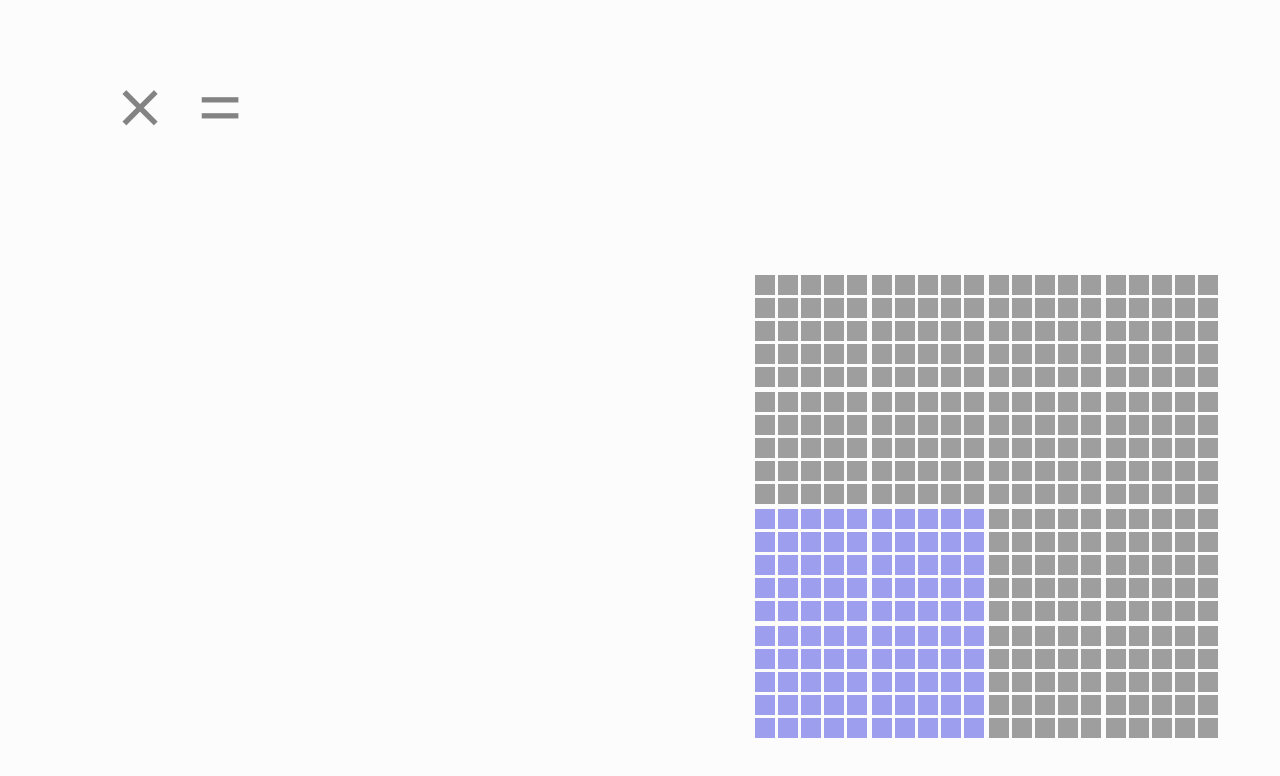
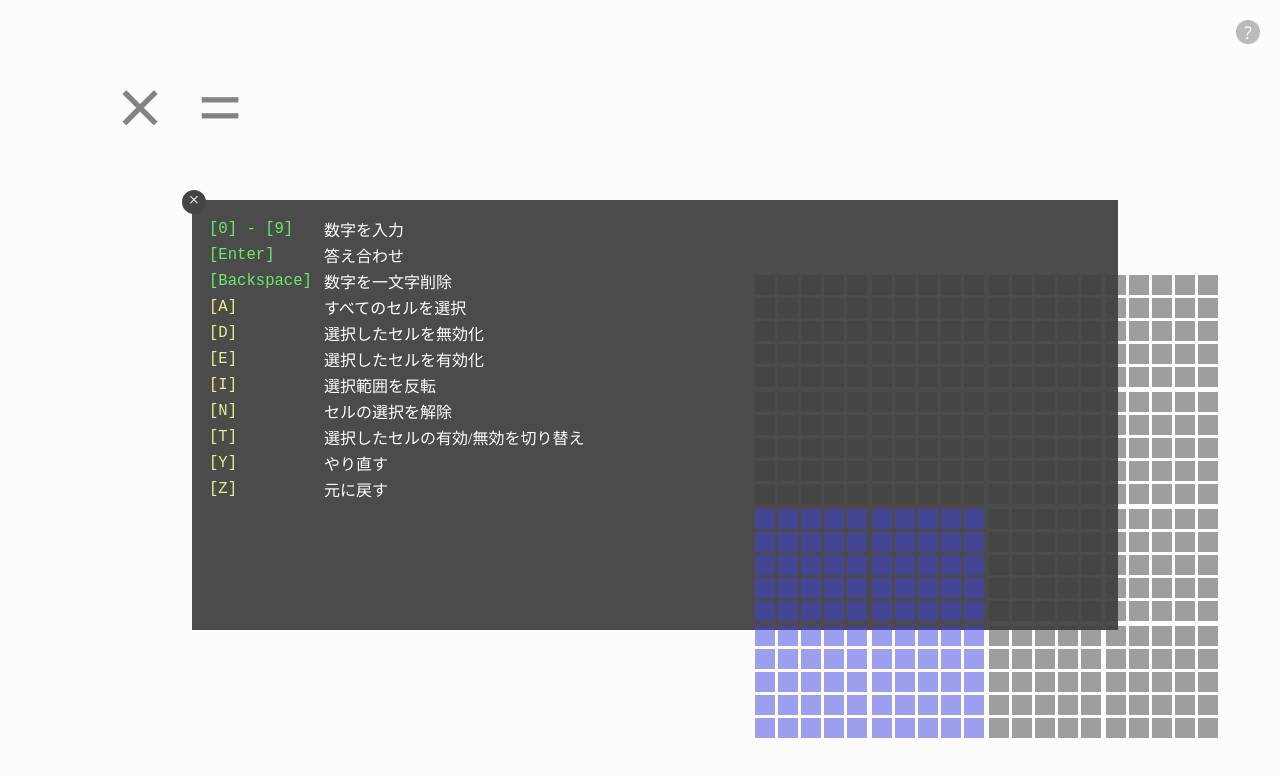
Before and after one commit to ryota-ka/20x20, a plain HTML site: page index.html in a window 1280 px wide. Drawn offline with nearby package versions, Linux system fonts and the light colour scheme.

Commit message:
Improved help window

```diff
--- a/index.html
+++ b/index.html
@@ -22,16 +22,25 @@
     </table>
 
     <div id="help">
-      <ul>
-        <li>0-9: 数字を入力</li>
-        <li>Enter: 答え合わせ</li>
-        <li>Backspace: 一文字削除</li>
-        <li>右下のマスをクリックすると出題される問題を選択できます</li>
-        <li>Shiftを押しながらクリックすると矩形選択ができます</li>
-        <li>IMEがオンになっていると正常に動作しません</li>
-      </ul>
-      <p id="closehelp">close</p>
+      <table id="shortcuts">
+        <tbody>
+          <tr class="important"><td>[0] - [9]</td><td>数字を入力</td></tr>
+          <tr class="important"><td>[Enter]</td><td>答え合わせ</td></tr>
+          <tr class="important"><td>[Backspace]</td><td>数字を一文字削除</td></tr>
+          <tr><td>[A]</td><td>すべてのセルを選択</td></tr>
+          <tr><td>[D]</td><td>選択したセルを無効化</td></tr>
+          <tr><td>[E]</td><td>選択したセルを有効化</td></tr>
+          <tr><td>[I]</td><td>選択範囲を反転</td></tr>
+          <tr><td>[N]</td><td>セルの選択を解除</td></tr>
+          <tr><td>[T]</td><td>選択したセルの有効/無効を切り替え</td></tr>
+          <tr><td>[Y]</td><td>やり直す</td></tr>
+          <tr><td>[Z]</td><td>元に戻す</td></tr>
+        </tbody>
+      </table>
+      <p id="closehelp">×</p>
     </div>
+
+    <p id="showHelp">?</p>
 
     <div id="bgwrapper">
       <canvas id="background" width="500" height="500"></canvas>
--- a/main.js
+++ b/main.js
@@ -10,6 +10,11 @@ $(function(){
   $left = $('#left');
   $right = $('#right');
   $answer = $('#answer');
+  $help = $('#help');
+
+  if (!readCookie('cells')) {
+    $help.show();
+  }
 
   drawBackground();
   saveHistory();
@@ -69,6 +74,8 @@ $(function(){
         }
         init();
       }
+    } else if (e.which === 27) {
+      $help.fadeOut(200);
     } else if (e.which === 65) { // A: Select all cells
       selectedCells = decode('vvvvvvvvvvvvvvvvvvvvvvvvvvvvvvvvvvvvvvvvvvvvvvvvvvvvvvvvvvvvvvvvvvvvvvvvvvvvvvvv');
       drawBackground();
@@ -145,6 +152,7 @@ $(function(){
   }
 
   $(document).mousedown(function(e) {
+    if ($help.is(':hidden')) {
       var beforeX = e.pageX - $(canvas).offset().left;
       var beforeY = e.pageY - $(canvas).offset().top;
       $dragIndicator.show().css({left: e.pageX - $(canvas).offset().left, top: e.pageY - $(canvas).offset().top, width: 0, height: 0});
@@ -183,6 +191,7 @@ $(function(){
         $(document).unbind('mousemove').unbind('mouseup');
         $dragIndicator.hide();
       });
+    }
   });
 
   function getPair() {
@@ -244,13 +253,13 @@ $(function(){
     return $.cookie(key, value, {expires: 365});
   }
 
-  $('#closehelp').click(function(){
-    $('#help').fadeOut(200);
+  $('#closehelp').click(function() {
+    $help.fadeOut(200);
   });
 
-  function showHelp() {
-    $('#help').show();
-  }
+  $('#showHelp').mouseover(function() {
+    $help.show();
+  });
 
   function getIndex(left, right) {
     return (parseInt(left) - 1) * 20 + parseInt(right) - 1;
--- a/style.css
+++ b/style.css
@@ -118,12 +118,15 @@ td.correctAnswer {
 
 #help {
   display: none;
-  background-color: black;
+  position: absolute;
+  left: 15%;
+  top: 25%;
+  background-color: rgba(0, 0, 0, 0.7);
   color: white;
-  opacity: 0.5;
-  border-radius: 10px;
+  font-family: 'HiraKakuProN-W3', 'Meiryo';
+  -webkit-font-smoothing: antialiased;
   width: 70%;
-  margin: 0 auto;
+  height: 50%;
   padding: 15px;
 }
 
@@ -132,7 +135,42 @@ td.correctAnswer {
   margin: 5px;
 }
 
+#shortcuts td:first-child {
+  font-family: monospace;
+  color: #ee8;
+  font-size: 1.2em;
+  padding-right: 10px;
+}
+
+#shortcuts .important td:first-child {
+  color: #6e6;
+}
+
 #closehelp {
+  position: absolute;
+  left: -10px;
+  top: -10px;
+  width: 24px;
+  height: 24px;
+  border-radius: 12px;
+  background-color: #444;
+  font-size: 1.2em;
+  line-height: 20px;
+  text-align: center;
   cursor: pointer;
-  padding-top: 10px;
 }
+
+#showHelp {
+  position: absolute;
+  right: 20px;
+  top: 20px;
+  width: 24px;
+  height: 24px;
+  border-radius: 12px;
+  text-align: center;
+  line-height: 24px;
+  cursor: pointer;
+  color: #fff;
+  background-color: #bbb;
+  font-size: 1.1em;
+}
```
Lines whose indentation alone changed are shown as unchanged.
